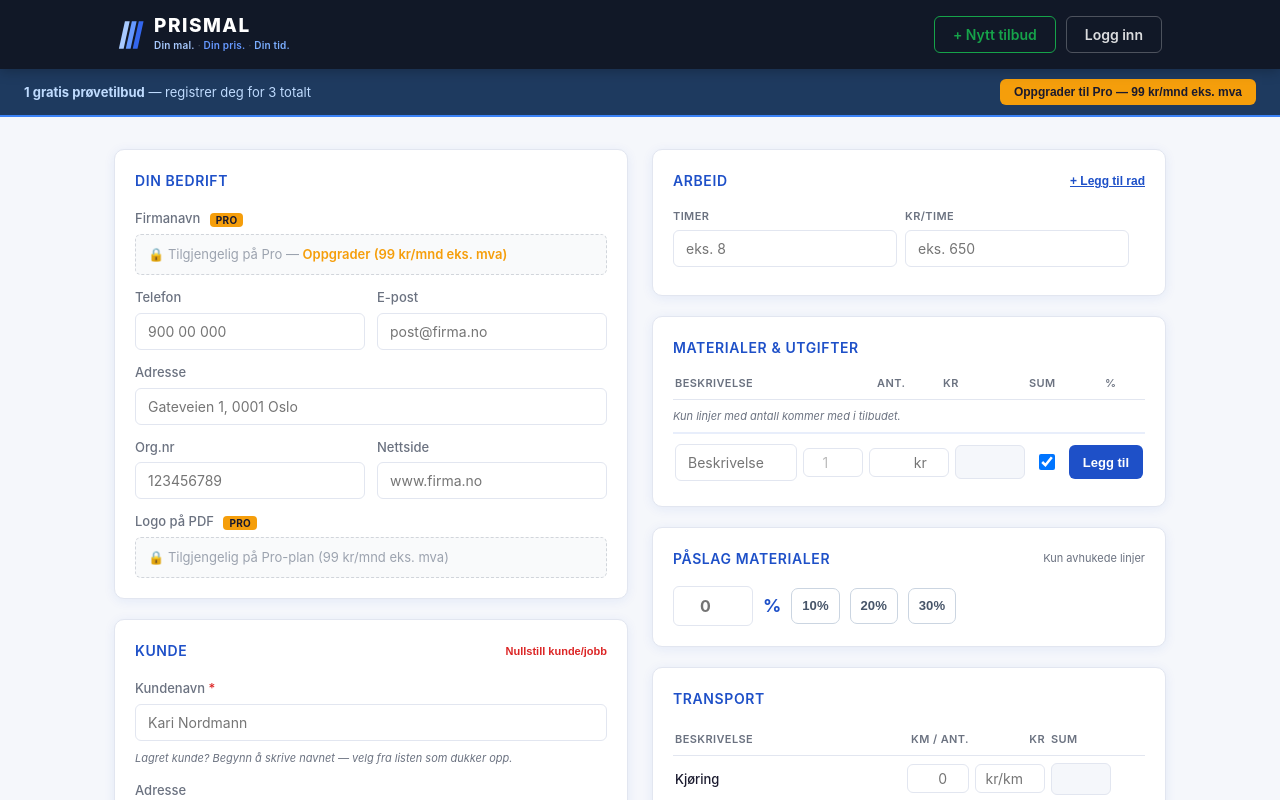
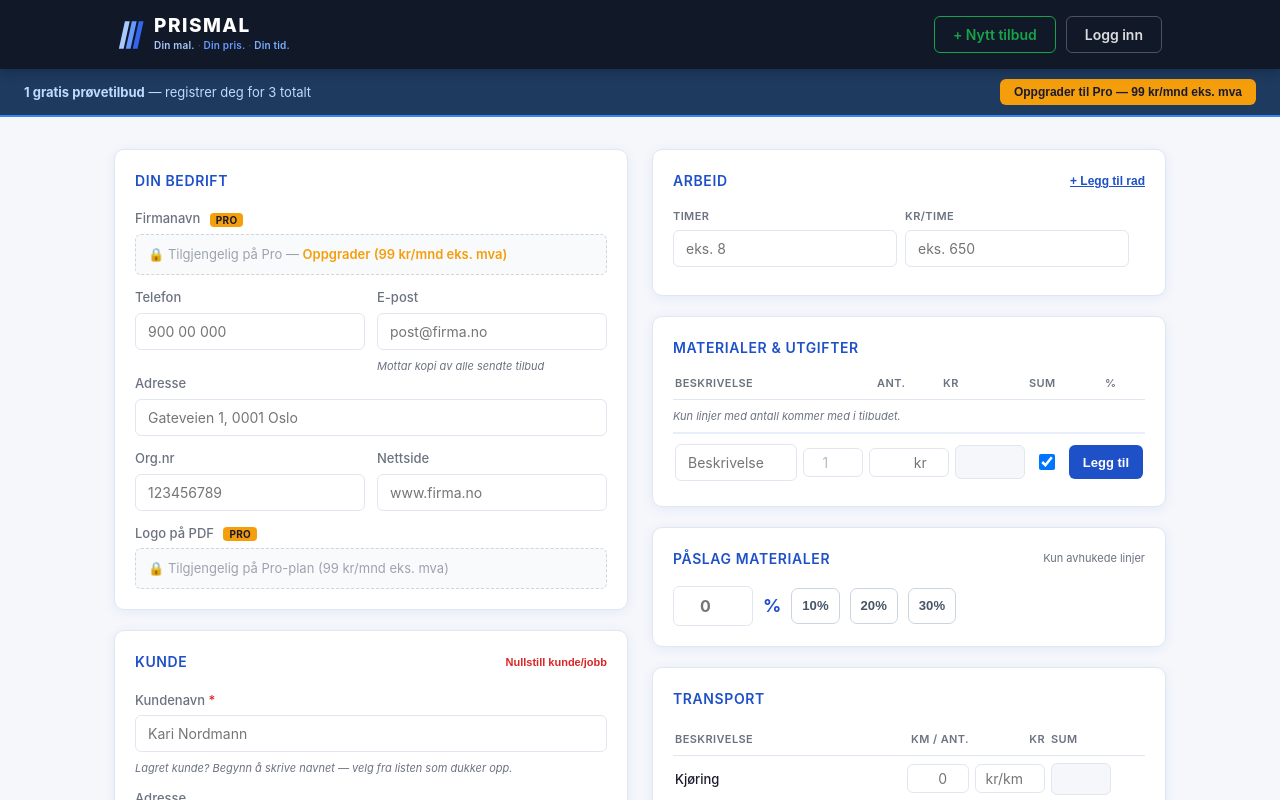
Before and after one commit to anderslura/Prismal, a React (Vite) app: page / in a window 1280 px wide. Both pictures are taken after a click on the button "Prøv uten registrering". Shown: the top 800 px of the page. Built offline with nearby package versions, Linux system fonts and the light colour scheme.

Commit message:
feat: hint under firma-epost om kopi av sendte tilbud

```diff
--- a/src/components/TilbudSkjema.jsx
+++ b/src/components/TilbudSkjema.jsx
@@ -107,6 +107,7 @@ export default function TilbudSkjema({ skjema, oppdater, onGenerer, laster, feil
             <div className="felt-gruppe">
               <label>E-post</label>
               <input type="email" placeholder="post@firma.no" value={skjema.firmaEpost} onChange={e => oppdater('firmaEpost', e.target.value)} />
+              <span className="felt-hint">Mottar kopi av alle sendte tilbud</span>
             </div>
           </div>
           <div className="felt-gruppe">
--- a/src/styles/index.css
+++ b/src/styles/index.css
@@ -3107,3 +3107,12 @@ textarea { resize: vertical; }
     padding: 6px 8px !important;
   }
 }
+
+/* Hint-tekst under skjemafelt */
+.felt-hint {
+  display: block;
+  font-size: 11px;
+  color: var(--tekst-sekundaer, #9ca3af);
+  margin-top: 4px;
+  line-height: 1.3;
+}
```
